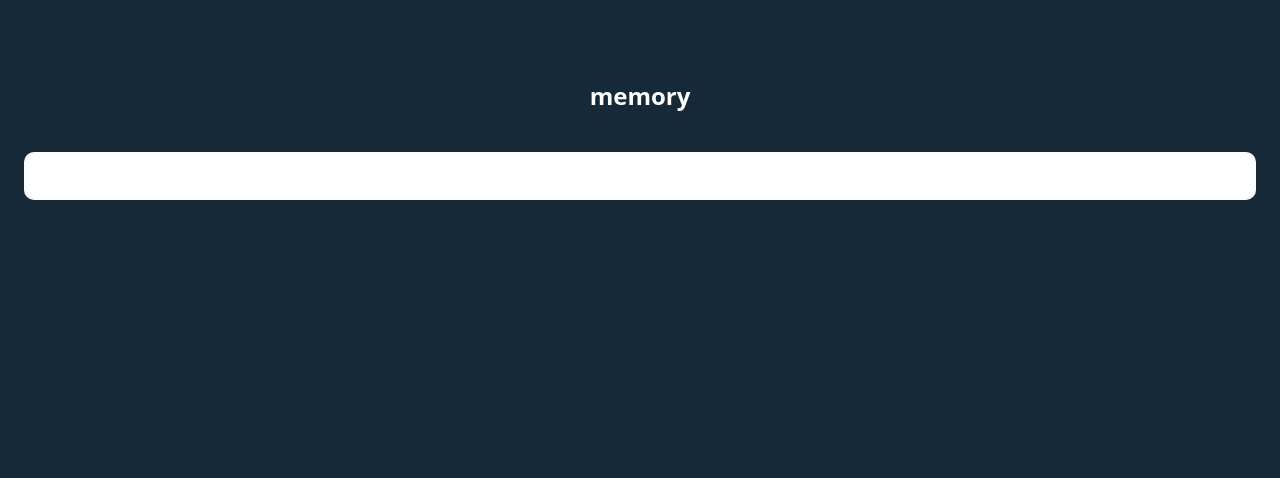
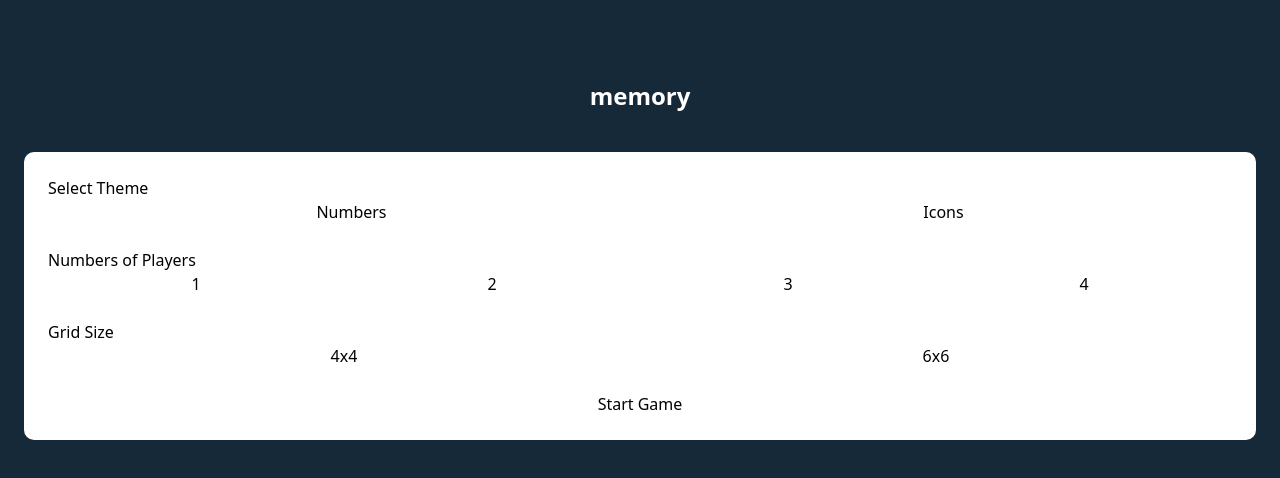
Before and after one commit to ZurabKobakhidze/memory-game, a React (Vite) app: page / in a window 1280 px wide. Shown: the top 478 px of the page. Built offline with nearby package versions, Linux system fonts and the light colour scheme.

Commit message:
first page markup

```diff
--- a/src/App.jsx
+++ b/src/App.jsx
@@ -1,13 +1,43 @@
 import { useState } from "react";
 import logo from "./assets/logo.svg";
-
 
 function App() {
   return (
     <>
-      <div id="body_div" className="bg-bodyColor min-h-screen flex flex-col items-center pt-20 pl-6 pr-6 box-border">
-      <h1 className="font-bold text-2xl text-white">memory</h1>
-      <div id="container" className="bg-white rounded-[10px] w-full p-[24px] mt-[40px]"></div>
+      <div
+        id="body_div"
+        className="bg-bodyColor min-h-screen flex flex-col items-center pt-20 pl-6 pr-6 box-border"
+      >
+        <h1 className="font-bold text-2xl text-white">memory</h1>
+        <div
+          id="container"
+          className="bg-white rounded-[10px] w-full p-[24px] mt-[40px] flex flex-col items-center gap-6"
+        >
+          <div id="select_theme_div" className="w-full">
+            <h2 className="">Select Theme</h2>
+            <div id="theme_buttons" className="flex justify-around flex-wrap">
+              <button id="button_numbers">Numbers</button>
+              <button id="button_icons">Icons</button>
+            </div>
+          </div>
+          <div id="player_numbers_div" className="w-full">
+            <h2 id="">Numbers of Players</h2>
+            <div id="numbers_buttons" className="flex justify-around flex-wrap">
+              <button>1</button>
+              <button>2</button>
+              <button>3</button>
+              <button>4</button>
+            </div>
+          </div>
+          <div id="grid_size_div" className="w-full">
+            <h2>Grid Size</h2>
+            <div id="grid_buttons" className="flex justify-around flex-wrap">
+              <button>4x4</button>
+              <button>6x6</button>
+            </div>
+          </div>
+          <button>Start Game</button>
+        </div>
       </div>
     </>
   );
```
Also changed, not shown: src/Game.jsx (added).
